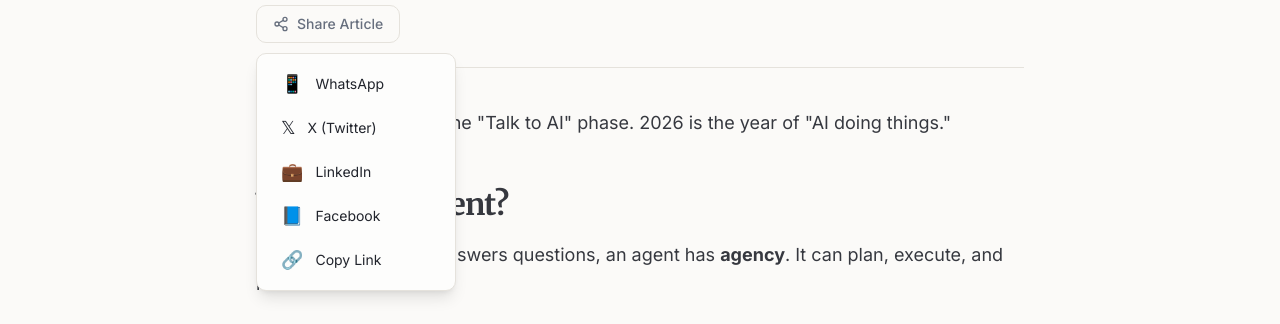
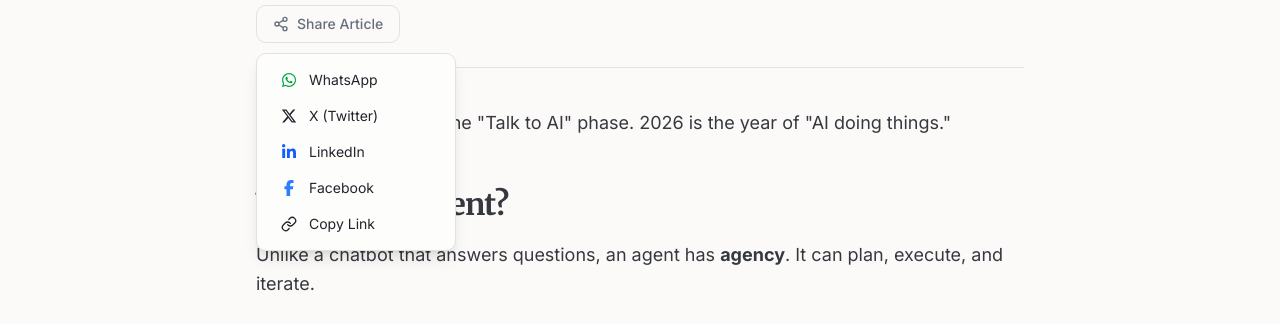
Before and after one commit to yash-jain2001/whythisbuzz, a Next.js app: page /article/ai-agents-2026 in a window 1280 px wide. Both pictures are taken after a click on the button "Share Article". Shown: the part 1042-1366 px from the top of the page. Built offline with nearby package versions, Linux system fonts and the light colour scheme.

Commit message:
Replace emoji icons with official brand logos in share menu

```diff
--- a/package.json
+++ b/package.json
@@ -53,6 +53,7 @@
     "react-day-picker": "^9.4.4",
     "react-dom": "19.2.3",
     "react-hook-form": "^7.70.0",
+    "react-icons": "^5.5.0",
     "react-resizable-panels": "^2.1.9",
     "recharts": "^2.15.4",
     "sonner": "^2.0.7",
--- a/src/components/ArticleView.tsx
+++ b/src/components/ArticleView.tsx
@@ -4,8 +4,9 @@ import { ArticleMetadata } from "@/lib/mdx";
 import { Navbar } from "@/components/Navbar";
 import { Footer } from "@/components/Footer";
 import { ArticleCard } from "@/components/ArticleCard";
-import { ArrowLeft, Clock, Calendar, Share2 } from "lucide-react";
+import { ArrowLeft, Clock, Calendar, Share2, Link as LinkIcon } from "lucide-react";
 import { useState, useEffect } from "react";
+import { FaWhatsapp, FaXTwitter, FaLinkedinIn, FaFacebookF } from "react-icons/fa6";
 
 interface ArticleViewProps {
     article: ArticleMetadata & { content: React.ReactNode };
@@ -131,7 +132,7 @@ export function ArticleView({ article, relatedArticles }: ArticleViewProps) {
                                         rel="noopener noreferrer"
                                         className="flex items-center gap-3 px-4 py-2 text-sm hover:bg-secondary rounded-md transition-colors"
                                     >
-                                        <span className="text-lg">📱</span>
+                                        <FaWhatsapp className="w-4 h-4 text-green-600" />
                                         <span>WhatsApp</span>
                                     </a>
                                     <a
@@ -140,7 +141,7 @@ export function ArticleView({ article, relatedArticles }: ArticleViewProps) {
                                         rel="noopener noreferrer"
                                         className="flex items-center gap-3 px-4 py-2 text-sm hover:bg-secondary rounded-md transition-colors"
                                     >
-                                        <span className="text-lg">𝕏</span>
+                                        <FaXTwitter className="w-4 h-4" />
                                         <span>X (Twitter)</span>
                                     </a>
                                     <a
@@ -149,7 +150,7 @@ export function ArticleView({ article, relatedArticles }: ArticleViewProps) {
                                         rel="noopener noreferrer"
                                         className="flex items-center gap-3 px-4 py-2 text-sm hover:bg-secondary rounded-md transition-colors"
                                     >
-                                        <span className="text-lg">💼</span>
+                                        <FaLinkedinIn className="w-4 h-4 text-blue-600" />
                                         <span>LinkedIn</span>
                                     </a>
                                     <a
@@ -158,14 +159,14 @@ export function ArticleView({ article, relatedArticles }: ArticleViewProps) {
                                         rel="noopener noreferrer"
                                         className="flex items-center gap-3 px-4 py-2 text-sm hover:bg-secondary rounded-md transition-colors"
                                     >
-                                        <span className="text-lg">📘</span>
+                                        <FaFacebookF className="w-4 h-4 text-blue-500" />
                                         <span>Facebook</span>
                                     </a>
                                     <button
                                         onClick={handleCopyLink}
                                         className="flex items-center gap-3 px-4 py-2 text-sm hover:bg-secondary rounded-md transition-colors w-full text-left"
                                     >
-                                        <span className="text-lg">🔗</span>
+                                        <LinkIcon className="w-4 h-4" />
                                         <span>Copy Link</span>
                                     </button>
                                 </div>
```
Also changed, not shown: 1 other file (tests, documents, lock files or other folders).
